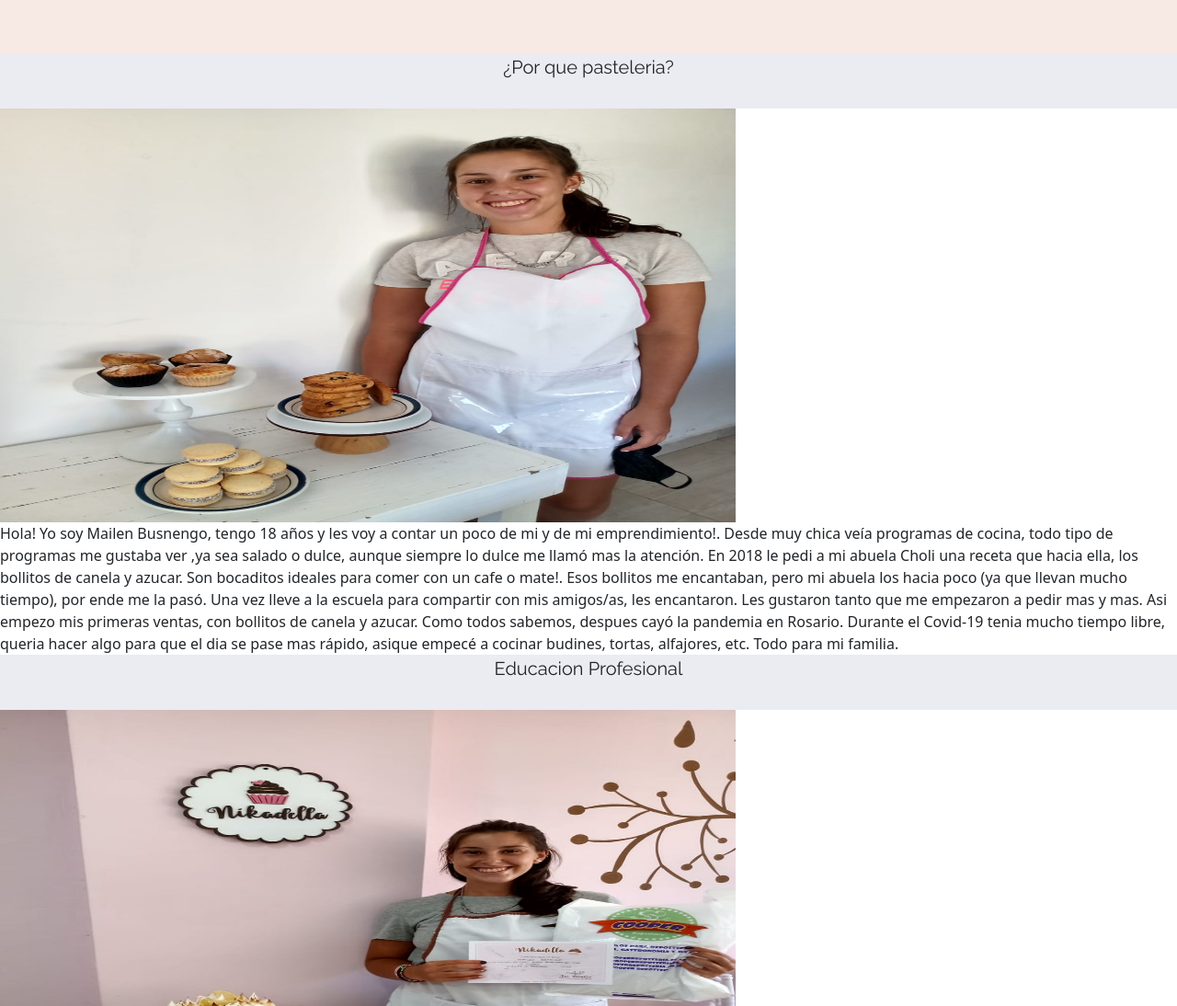
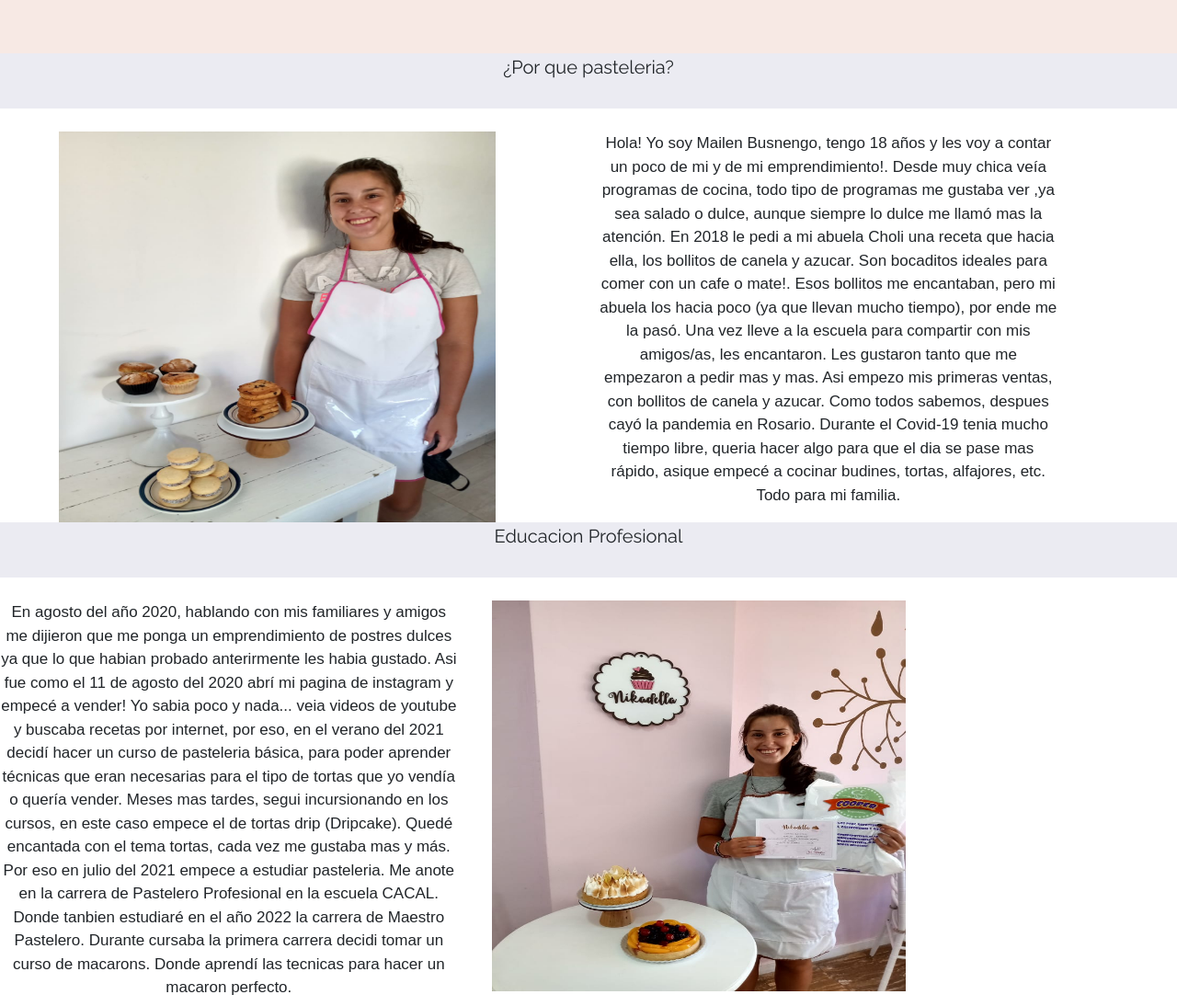
Before and after one commit to sebassueiro/dejate_tentar, a website: page pages/sobre_mi.html in a window 1280 px wide. Shown: the part 410-1504 px from the top of the page at 92% size. Drawn offline with nearby package versions, Linux system fonts and the light colour scheme.

Commit message:
modifique las fotos de sobre mi

```diff
--- a/pages/sobre_mi.html
+++ b/pages/sobre_mi.html
@@ -53,14 +53,16 @@
         </div>
       </section>
       <section id="foto-texto">
-        <div>
-          <img class="foto-de-ella" src="../fotos-de-ella/foto-de-ella-3.jpeg" alt="foto de ella">
-          <div>
+        <div class="row">
+          <div class="col-sm-12 col-md-12 col-xl-6 d-flex justify-content-center">
+            <img class="foto-de-ella" src="../fotos-de-ella/foto-de-ella-3.jpeg" alt="foto de ella">
+          </div>
+          <div class="col-sm-12 col-md-6 col-xl-6 d-flex justify-content-center texto-ella textoDeElla" >
             Hola! Yo soy Mailen Busnengo, tengo 18 años y les voy a contar un poco de mi y de mi              emprendimiento!.
             Desde muy chica veía programas de cocina, todo tipo de programas me gustaba ver ,ya sea salado o dulce, aunque siempre lo dulce me llamó mas la atención.
             En 2018 le pedi a mi abuela Choli una receta que hacia ella, los bollitos de canela y azucar. Son bocaditos ideales para comer con un cafe o mate!. Esos bollitos me encantaban, pero mi abuela los hacia poco (ya que llevan mucho tiempo), por ende me la pasó.
             Una vez lleve a la escuela para compartir con mis amigos/as, les encantaron. Les gustaron tanto que me empezaron a pedir mas y mas. Asi empezo mis primeras ventas, con bollitos de canela y azucar.
-            Como todos sabemos, despues cayó la pandemia en Rosario. Durante el Covid-19 tenia mucho tiempo libre, queria hacer algo para que el dia se pase mas rápido, asique empecé a cocinar budines, tortas, alfajores, etc. Todo para mi familia.
+           Como todos sabemos, despues cayó la pandemia en Rosario. Durante el Covid-19 tenia mucho tiempo libre, queria hacer algo para que el dia se pase mas rápido, asique empecé a cocinar budines, tortas, alfajores, etc. Todo para mi familia.
           </div>
         </div>
       </section>
@@ -70,12 +72,13 @@
         </div>
       </section>
       <section id="texto-foto">
-        <div>
-          <img class="foto-de-ella" src="../fotos-de-ella/foto-de-ella-1.jpeg">
-          <div>
-            En agosto del año 2020, hablando con mis familiares y amigos me dijieron que me ponga un emprendimiento de postres dulces ya que lo que habian probado anterirmente les habia gustado.
-           Asi fue como el 11 de agosto del 2020 abrí mi pagina de instagram y empecé a vender!
-           Yo sabia poco y nada... veia videos de youtube y buscaba recetas por internet, por eso, en el verano del 2021 decidí hacer un curso de pasteleria básica, para poder aprender técnicas que eran necesarias para el tipo de tortas que yo vendía o quería vender. Meses mas tardes, segui incursionando en los cursos, en este caso empece el de tortas drip (Dripcake). Quedé encantada con el tema tortas, cada vez me gustaba mas y más. Por eso en julio del 2021 empece a estudiar pasteleria. Me anote en la carrera de Pastelero Profesional en la escuela CACAL. Donde tanbien estudiaré en el año 2022 la carrera de Maestro Pastelero. Durante cursaba la primera carrera decidi tomar un curso de macarons. Donde aprendí las tecnicas para hacer un macaron perfecto.
+        <div class="row">
+          <div  class="col-sm-12 col-md-6 col-xl-6 d-flex justify-content-center textoDeElla">
+             En agosto del año 2020, hablando con mis familiares y amigos me dijieron que me ponga un emprendimiento de postres dulces ya que lo que habian probado anterirmente les habia gustado.
+             Asi fue como el 11 de agosto del 2020 abrí mi pagina de instagram y empecé a vender!
+             Yo sabia poco y nada... veia videos de youtube y buscaba recetas por internet, por eso, en el verano del 2021 decidí hacer un curso de pasteleria básica, para poder aprender técnicas que eran necesarias para el tipo de tortas que yo vendía o quería vender. Meses mas tardes, segui incursionando en los cursos, en este caso empece el de tortas drip (Dripcake). Quedé encantada con el tema tortas, cada vez me gustaba mas y más. Por eso en julio del 2021 empece a estudiar pasteleria. Me anote en la carrera de Pastelero Profesional en la escuela CACAL. Donde tanbien estudiaré en el año 2022 la carrera de Maestro Pastelero. Durante cursaba la primera carrera decidi tomar un curso de macarons. Donde aprendí las tecnicas para hacer un macaron perfecto.
+           </div>
+           <img id="fotoElla" class="foto-de-ella" src="../fotos-de-ella/foto-de-ella-1.jpeg">
           </div>
         </div>
       </section>
--- a/scss/components/_otras-variables.scss
+++ b/scss/components/_otras-variables.scss
@@ -52,12 +52,27 @@
         justify-content:center;
         margin-bottom: 30px;
 }
-#texto-ella{
+%texto-de-ella{
+        padding-top: 25px;
         font-family: $tercer-letra;
         text-align: center;
         width: 40%;
         height: auto;
-        font-size:  22px ;
+        font-size:  20px ;
+}
+.texto-ella{
+    @extend %texto-de-ella
+}
+.textoDeElla{
+    padding-top: 25px;
+        font-family: $tercer-letra;
+        text-align: center;
+        width: 40%;
+        height: auto;
+        font-size:  17px ;
+}
+#fotoElla{
+    padding-left: 25px;
 }
 #conoceme{
         font-family: 'Raleway', sans-serif;
@@ -70,12 +85,6 @@
         width: 50px;
         height: auto;
 }
-
-.foto-de-ella{
-    height: 450px;
-    width: 800px;
-}
-
 #formulario{
     justify-content: center;
     padding: 20px 0 20px 0;
@@ -88,3 +97,13 @@
 .container-fluid{
     flex-wrap: nowrap;
 }
+
+%fotos{
+    padding-top: 25px;
+    height: 450px;
+    width: 500px;
+    padding-right: 25px;
+}
+.foto-de-ella{
+    @extend %fotos
+}
```
Also changed, not shown: index.html (+1 -1 lines), css/style.css, scss/components/_secciones.scss (line endings or trailing spaces), 1 other file.
